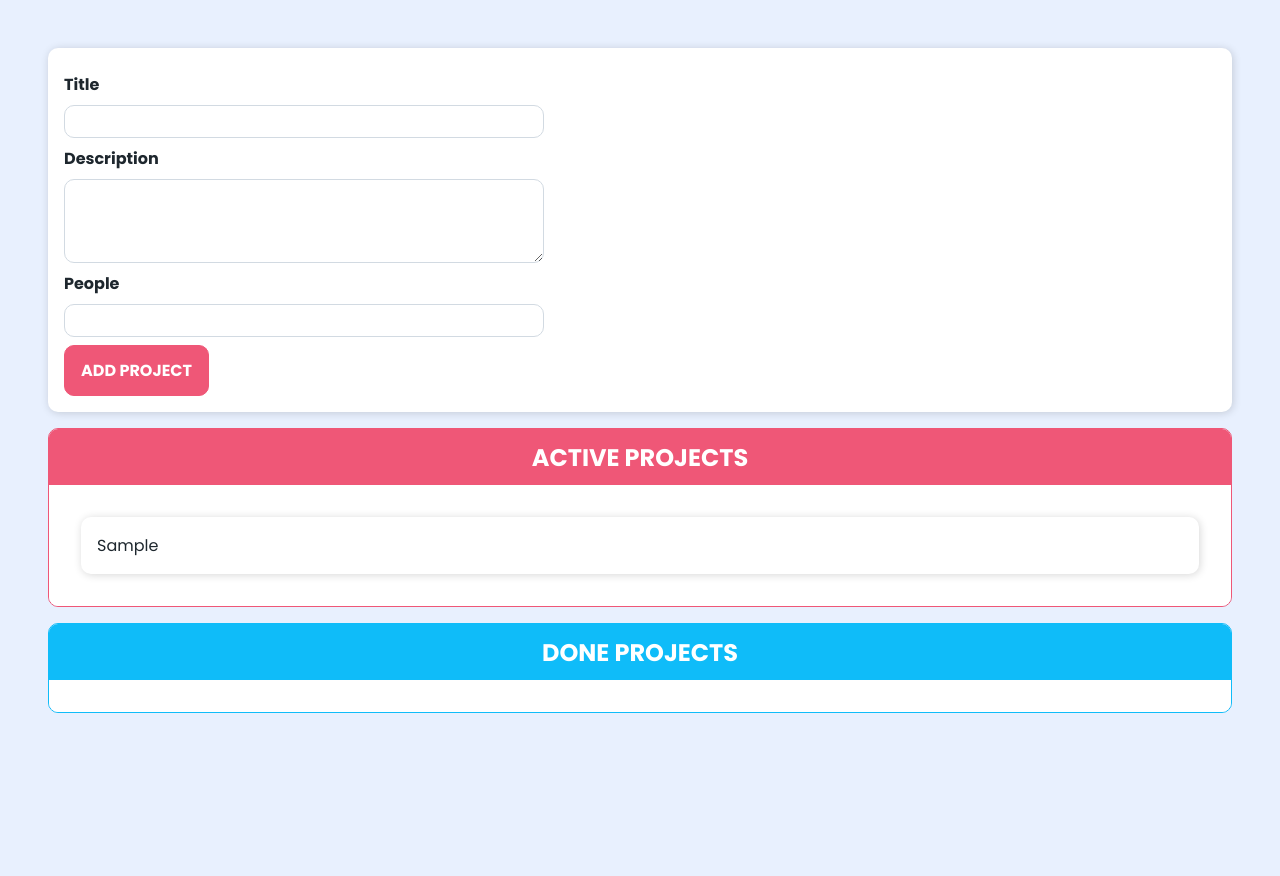
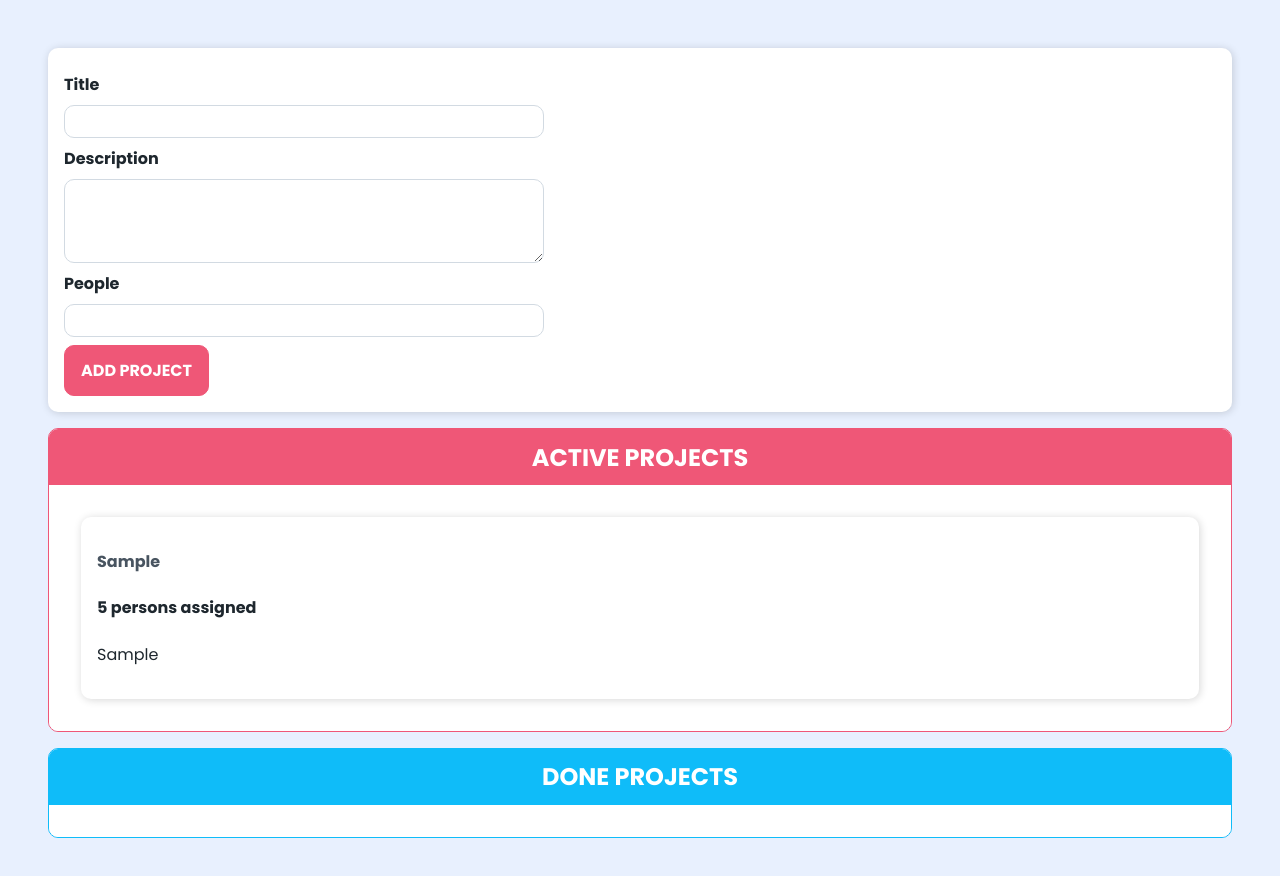
Before and after one commit to salty-max/projects-manager-ts, a website with bundled scripts: page dist/index.html in a window 1280 px wide. Both pictures are taken after typing "Sample", "Sample", "5" into the empty fields and a click on the button "ADD PROJECT". Before the commit the page ends 800 px from the top, so only its background shows below. Built offline with nearby package versions, Linux system fonts and the light colour scheme.

Commit message:
ProjectItem component

```diff
--- a/src/index.ts
+++ b/src/index.ts
@@ -136,6 +136,30 @@ abstract class Component<T extends HTMLElement, U extends HTMLElement> {
   abstract renderContent?(): void;
 }
 
+class ProjectItem extends Component<HTMLUListElement, HTMLLIElement> {
+  private project: Project;
+
+  get persons() {
+    return this.project.people === 1 ? '1 person' : `${this.project.people} persons`;
+  }
+
+  constructor(parentId: string, project: Project) {
+    super('single-project', parentId, false, project.id);
+    this.project = project;
+
+    this.configure();
+    this.renderContent();
+  }
+
+  configure(): void {}
+
+  renderContent(): void {
+    this.element.querySelector('h3')!.textContent = this.project.title;
+    this.element.querySelector('h4')!.textContent = `${this.persons} assigned`;
+    this.element.querySelector('p')!.textContent = this.project.description;
+  }
+}
+
 class ProjectList extends Component<HTMLDivElement, HTMLElement> {
   assignedProjects: Project[];
 
@@ -173,9 +197,7 @@ class ProjectList extends Component<HTMLDivElement, HTMLElement> {
 
     list.innerHTML = '';
     for (const project of this.assignedProjects) {
-      const listItem = document.createElement('li');
-      listItem.textContent = project.title;
-      list.appendChild(listItem);
+      new ProjectItem(list.id, project);
     }
   }
 }
```
Also changed, not shown: dist/css/style.css, dist/index.html, dist/js/index.js, 1 other file.
